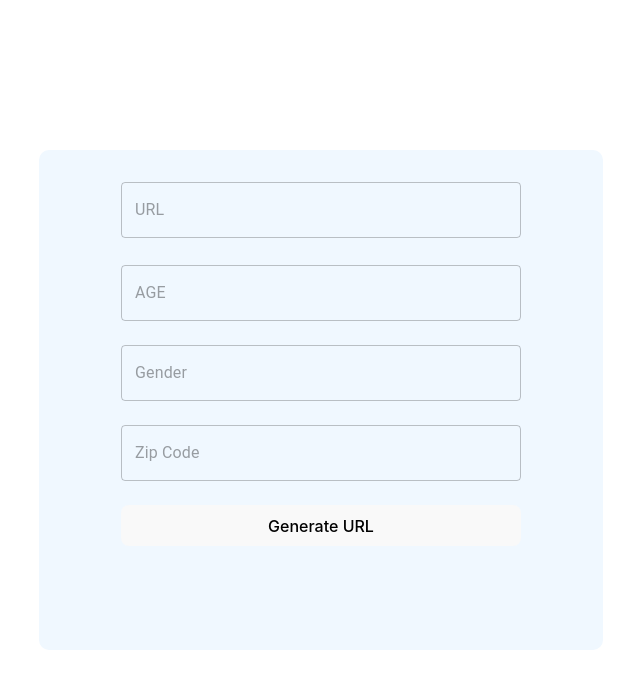
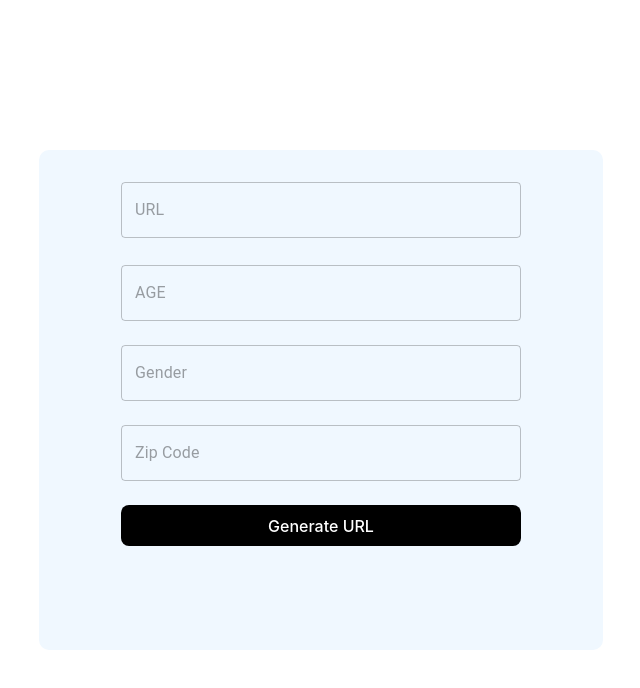
Before and after one commit to risabvishwakarma/urlgen, a React (Vite) app: page / in a window 1280 px wide. Shown: the top 688 px of the page, without its empty margins (319-959 px from the left). Built offline with nearby package versions, Linux system fonts and the light colour scheme.

Commit message:
light-dark

```diff
--- a/src/App.css
+++ b/src/App.css
@@ -14,6 +14,7 @@ ContentCopyIcon:active{
 }
 ContentCopyIcon{
   color: rebeccapurple;
+
 }
 
 .formLabelName{
--- a/src/index.css
+++ b/src/index.css
@@ -64,6 +64,6 @@ button:focus-visible {
     color: #747bff;
   }
   button {
-    background-color: #f9f9f9;
+    background-color: #060505;
   }
 }
--- a/src/urlgen/urlgen.jsx
+++ b/src/urlgen/urlgen.jsx
@@ -139,7 +139,7 @@ const UrlGen = () => {
           <br />
           <br />
 
-          <button style={{ width: "400px" }}>{flagForNewUrl?"Re-Generate URL":"Generate URL"}</button>
+          <button style={{ width: "400px",background:"black",color:"white" }}>{flagForNewUrl?"Re-Generate URL":"Generate URL"}</button>
 
           <br />
           <br />
@@ -180,7 +180,7 @@ const UrlGen = () => {
 
       }
 
-      } style={{ width: "400px",background:"red" }}>Reset</button>)}
+      } style={{ width: "400px",background:"red",color:"white"  }}>Reset</button>)}
 
     </>
   );
```
